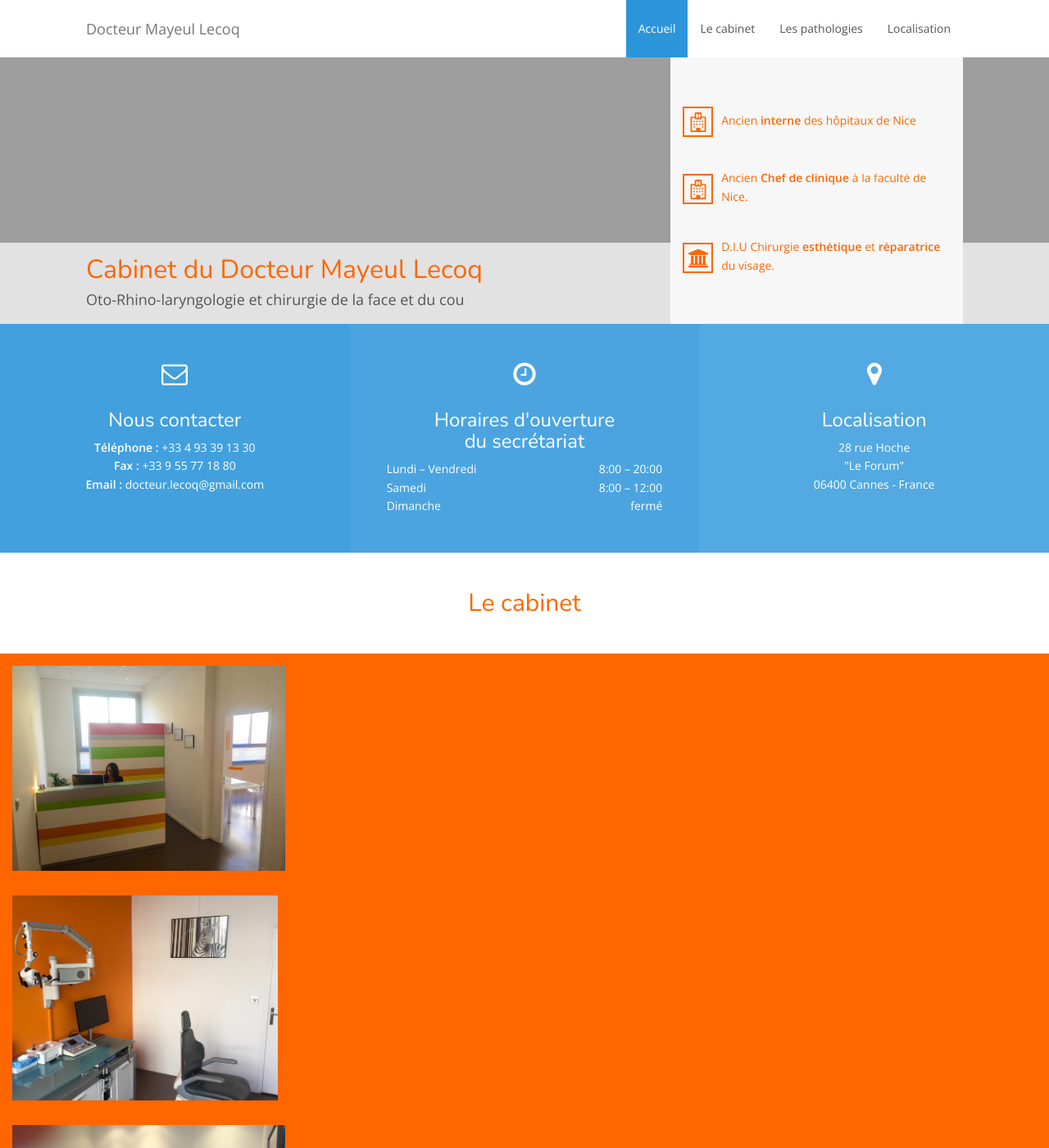
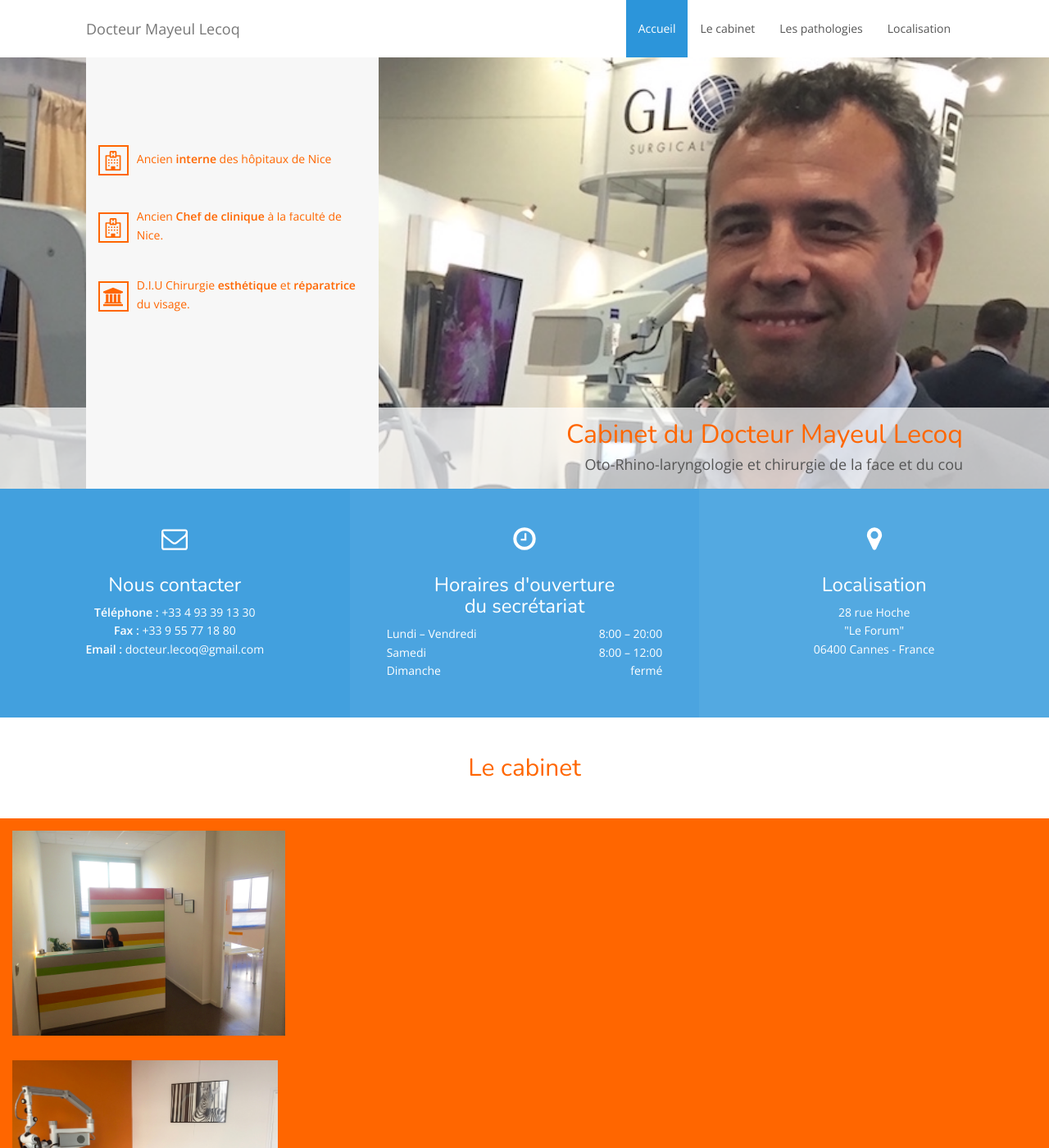
Before and after one commit to melecoq/mayeul-website, a Jekyll site: the page built from index.html, in a window 1280 px wide and 1400 px high. Shown: the whole window at 82% size. Built offline with Jekyll 4.4.1, drawn with Linux system fonts in a browser that asks for light colours; nearby versions of some CDN libraries.

Commit message:
add picture

```diff
--- a/_config.yml
+++ b/_config.yml
@@ -8,7 +8,7 @@ logo_url: svg/min/logo.svg
 
 # Hero
 hero:
-    hero_img:
+    hero_img: mayeul-8.png
     hero_title: Cabinet du Docteur Mayeul Lecoq
     hero_description: Oto-Rhino-laryngologie et chirurgie de la face et du cou <br />
 
--- a/_scss/components/_form.scss
+++ b/_scss/components/_form.scss
@@ -4,7 +4,7 @@
     padding: $spaceDouble $space;
     background: $colorBg;
     @include breakpoint(small) {
-        padding: $spaceDouble*2 $space;
+        padding: 10% $space 20% $space;
     }
     input,
     textarea {
--- a/_scss/components/_hero.scss
+++ b/_scss/components/_hero.scss
@@ -30,8 +30,10 @@
     h1 {
         margin: 0 0 5px;
         color: $orange;
+        text-align: right;
     }
     p {
         font-size: 1.125rem;
+        text-align: right;
     }
 }
--- a/index.html
+++ b/index.html
@@ -6,7 +6,7 @@ layout: default
 <div class="hero" style="background: url('{{ site.github.url }}/img/{{ site.hero.hero_img }}') no-repeat; background-size: cover;">
     <div class="hero-content">
         <div class="container-fluid">
-            <div class="hero-content-inner">
+            <div class="hero-content-inner col-md-offset-6">
                 <h1>{{ site.hero.hero_title }}</h1>
                 <p>{{ site.hero.hero_description }}</p>
             </div>
@@ -15,7 +15,7 @@ layout: default
 
     <div class="container-fluid">
 
-        <div class="col-sm-6 col-sm-offset-6 col-md-4 col-md-offset-8 form ">
+        <div class="col-sm-6 col-md-4  form ">
                 <div class="media">
                     <div class="media-left">
                         <div class="boxed-icon">
@@ -60,7 +60,7 @@ layout: default
 <!-- End Hero -->
 
 <!-- Start 3 columns -->
-<div class="three-shade-col">
+<div id="team" class="three-shade-col">
     <div class="col-sm-4">
         <svg class="icon icon-envelope-o"><use xlink:href="#icon-envelope-o"></use></svg>
         <h3>Nous contacter</h3>
@@ -103,7 +103,7 @@ layout: default
 <!-- Start About -->
 <!-- End About -->
 <!-- Start Our team -->
-<div id="team" class="about">
+<div  class="about">
     <h2 class="section-title">Le cabinet</h2>
     <div id="team-carousel">
     {% for member in site.data.team %}
```
Also changed, not shown: css/main.css, img/mayeul-3.png (added), img/mayeul-5.jpg (added), img/mayeul-6.png (added), img/mayeul-7.png (added), img/mayeul-8.png (added), img/mayeul.jpg (added), 2 other files.
